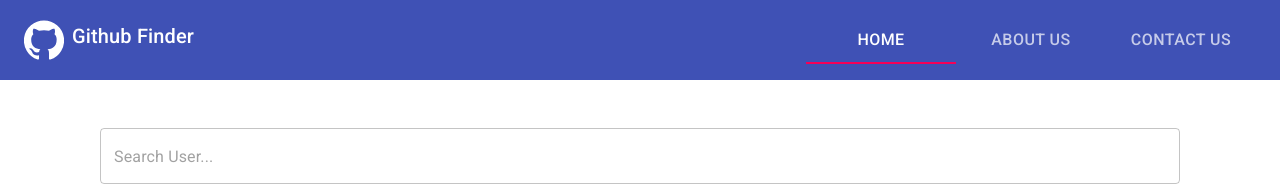
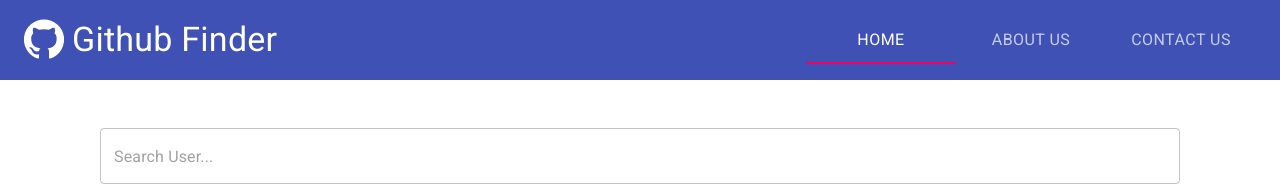
Before and after one commit to altafjava/githubfinder-materialui, a React (Create React App) app: page / in a window 1280 px wide. Shown: the top 186 px of the page. Built offline with nearby package versions, Linux system fonts and the light colour scheme; no server answers.

Commit message:
Logo size responsive

```diff
--- a/src/components/layout/Header.js
+++ b/src/components/layout/Header.js
@@ -31,6 +31,11 @@ const useStyles = makeStyles((theme) => ({
   tab: {
     ...theme.typography.tab,
     minWidth: 150,
+    [theme.breakpoints.down('md')]: {
+      minWidth: 120,
+      fontSize: '0.9rem',
+      fontWeight: 400,
+    },
     [theme.breakpoints.down('sm')]: {
       minWidth: 100,
       fontSize: '0.8rem',
@@ -92,6 +97,15 @@ const Header = () => {
   const [tabValue, setTabValue] = useState(0);
   const [listItemSelectedIndex, setListItemSelectedIndex] = useState(0);
   const [openDrawer, setOpenDrawer] = useState(false);
+
+  let variant = 'h4';
+  const currentWindowWidth = window.innerWidth;
+  const [md, lg] = [960, 1280];
+  if (currentWindowWidth < md) {
+    variant = 'h6';
+  } else if (currentWindowWidth < lg) {
+    variant = 'h5';
+  }
   const isScreenForDesktop = useMediaQuery(theme.breakpoints.up('sm'));
 
   const onTabChange = (e, newValue) => {
@@ -165,15 +179,9 @@ const Header = () => {
           <Toolbar className={classes.toolbar}>
             <Link to='/' className={classes.a}>
               <GithubIcon className={classes.githubIcon} />
-              {isScreenForDesktop ? (
-                <Typography variant='h6' style={{ paddingLeft: '0.5rem' }} display='inline'>
-                  Github Finder
-                </Typography>
-              ) : (
-                <Typography variant='h6' style={{ paddingLeft: '0.5rem' }} display='inline'>
-                  Github Finder
-                </Typography>
-              )}
+              <Typography variant={variant} style={{ paddingLeft: '0.5rem' }} display='inline'>
+                Github Finder
+              </Typography>
             </Link>
             {isScreenForDesktop ? tabs : drawer}
           </Toolbar>
--- a/src/components/ui/Theme.js
+++ b/src/components/ui/Theme.js
@@ -56,7 +56,7 @@ export default createMuiTheme({
     tab: {
       fontFamily: 'Roboto',
       fontSize: '1rem',
-      fontWeight: 500,
+      fontWeight: 400,
     },
   },
   shape: {
```
